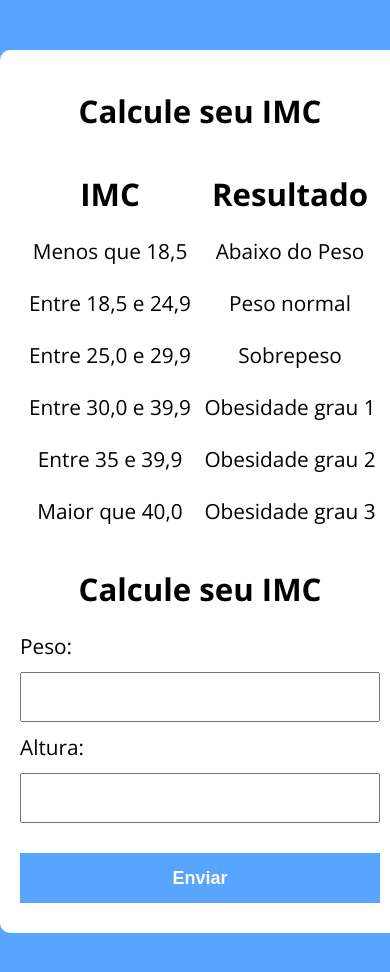
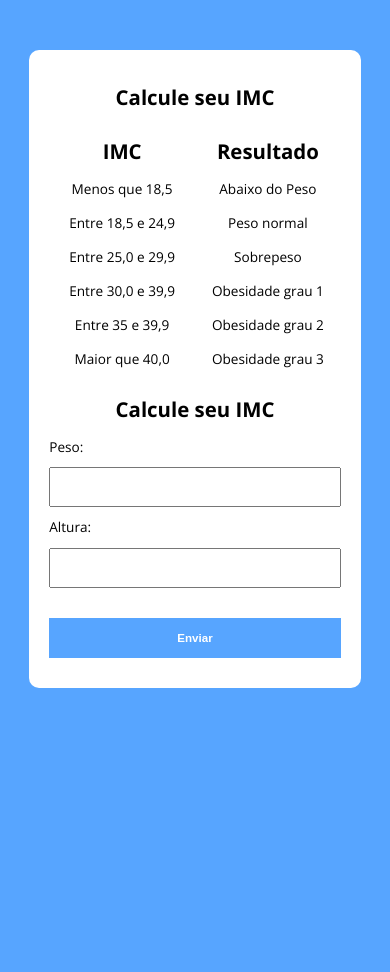
Before and after one commit to jotabrand1/Calculadora-de-IMC, a plain HTML site: page index.html in a window 390 px wide. After the commit the page ends 844 px from the top, so only its background shows below. Drawn offline with nearby package versions, Linux system fonts and the light colour scheme.

Commit message:
Alteracoes

```diff
--- a/assets/css/style.css
+++ b/assets/css/style.css
@@ -79,8 +79,26 @@ form button:hover {
 }
 
 @media (max-width:800px){
-    .container{
-      width: 400px;
-      height: auto;
+  @media (max-width: 800px) {
+    .container {
+        width: 85%;
+        height: auto;
+        margin: 50px auto; /* Mantém o container centralizado */
+        padding: 20px; /* Mantém o padding interno */
     }
-}
+
+    body {
+        font-size: 85%; /* Reduz o tamanho da fonte para 85% */
+    }
+
+    form input {
+        font-size: medium;
+        height: 40px;
+    }
+
+    form button {
+        font-size: 85%; /* Reduz o tamanho da fonte do botão para 85% */
+        height: 40px;
+    }
+
+}}
--- a/index.html
+++ b/index.html
@@ -5,7 +5,7 @@
   <meta charset="UTF-8">
   <meta name="viewport" content="width=device-width, initial-scale=1.0">
   <meta http-equiv="X-UA-Compatible" content="ie=edge">
-  <title>Modelo</title>
+  <title>Calculadora de IMC</title>
   <link rel="stylesheet" href="./assets/css/style.css">
 </head>
 
```
